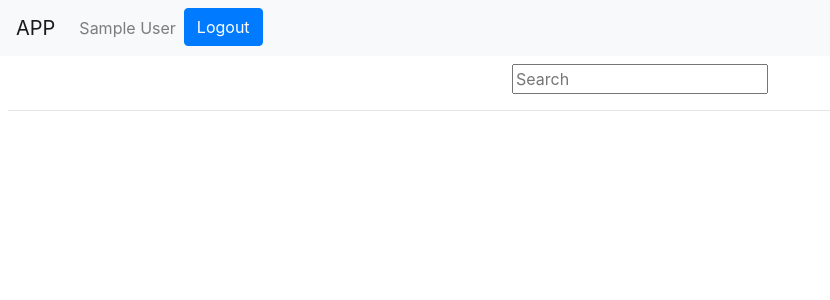
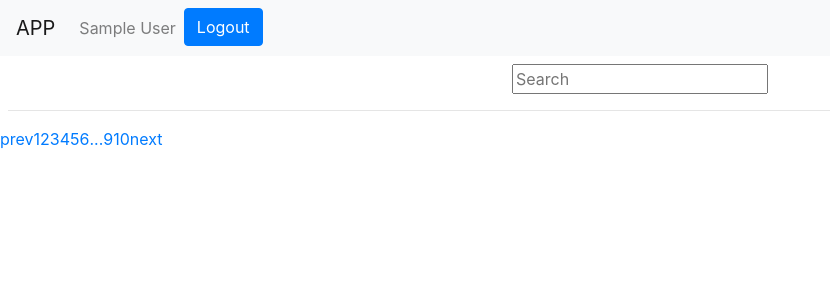
Before and after one commit to rodriguezmanu/crud-users-react-redux, a React (Create React App) app: page /users in a window 1280 px wide. Shown: the top 300 px of the page, without its empty margins (0-830 px from the left). Built offline with nearby package versions, Linux system fonts and the light colour scheme; sample sign-in values are in the browser's storage.

Commit message:
Adding pagination

```diff
--- a/package.json
+++ b/package.json
@@ -9,6 +9,7 @@
     "react": "^16.4.2",
     "react-bootstrap": "^0.32.3",
     "react-dom": "^16.4.2",
+    "react-paginate": "^5.2.4",
     "react-redux": "^5.0.7",
     "react-router-dom": "^4.3.1",
     "react-scripts": "1.1.5",
--- a/src/actions/users.actions.js
+++ b/src/actions/users.actions.js
@@ -12,6 +12,9 @@ import {
   UPDATE_USER_REQUEST,
   UPDATE_USER_SUCCESS,
   UPDATE_USER_FAILURE,
+  GET_USERS_COUNT_REQUEST,
+  GET_USERS_COUNT_SUCCESS,
+  GET_USERS_COUNT_FAILURE,
 } from '../constants/actionTypes';
 import { API } from '../constants/endpoints';
 import { CALL_API } from '../constants/variables';
@@ -19,11 +22,26 @@ import { logout } from './user.actions';
 
 /**
  * GetUsers API handler
+ *
+ * @param {Number} page
  */
-export const getUsers = () => ({
+export const getUsers = (page = 1) => ({
   [CALL_API]: {
     method: 'get',
     types: [GET_USERS_REQUEST, GET_USERS_SUCCESS, GET_USERS_FAILURE],
+    endpoint: `${API.URL + API.USERS.GET}?_page=${page}`,
+  },
+});
+
+/**
+ * GetUsers count API handler for pagination
+ *
+ * @param {Number} page
+ */
+export const getUsersCount = () => ({
+  [CALL_API]: {
+    method: 'get',
+    types: [GET_USERS_COUNT_REQUEST, GET_USERS_COUNT_SUCCESS, GET_USERS_COUNT_FAILURE],
     endpoint: API.URL + API.USERS.GET,
   },
 });
--- a/src/constants/actionTypes.js
+++ b/src/constants/actionTypes.js
@@ -18,6 +18,10 @@ export const GET_USERS_REQUEST = 'GET_USERS_REQUEST';
 export const GET_USERS_SUCCESS = 'GET_USERS_SUCCESS';
 export const GET_USERS_FAILURE = 'GET_USERS_FAILURE';
 
+export const GET_USERS_COUNT_REQUEST = 'GET_USERS_COUNT_REQUEST';
+export const GET_USERS_COUNT_SUCCESS = 'GET_USERS_COUNT_SUCCESS';
+export const GET_USERS_COUNT_FAILURE = 'GET_USERS_COUNT_FAILURE';
+
 export const GET_USER_REQUEST = 'GET_USER_REQUEST';
 export const GET_USER_SUCCESS = 'GET_USER_SUCCESS';
 export const GET_USER_FAILURE = 'GET_USER_FAILURE';
--- a/src/containers/privateRoute/PrivateRoute.js
+++ b/src/containers/privateRoute/PrivateRoute.js
@@ -7,12 +7,14 @@ export class PrivateRoute extends React.PureComponent {
   static propTypes = {
     user: PropTypes.shape({}).isRequired,
     component: PropTypes.func.isRequired,
+    allowedRoles: PropTypes.arrayOf(PropTypes.string).isRequired,
   };
 
   render() {
-    const { user, component: Component, allowedRoles } = this.props;
+    const { user, component: Component, allowedRoles, ...rest } = this.props;
     return (
       <Route
+        {...rest}
         render={props =>
           user.isAuth && allowedRoles.includes(user.data.role) ? (
             <Component {...props} />
--- a/src/containers/users/Users.js
+++ b/src/containers/users/Users.js
@@ -2,7 +2,8 @@ import React from 'react';
 import PropTypes from 'prop-types';
 import { connect } from 'react-redux';
 import { NavLink } from 'react-router-dom';
-import { getUsers, deleteUser, filterUser } from '../../actions/users.actions';
+import ReactPaginate from 'react-paginate';
+import { getUsers, deleteUser, filterUser, getUsersCount } from '../../actions/users.actions';
 
 export class Users extends React.PureComponent {
   static propTypes = {
@@ -11,12 +12,14 @@ export class Users extends React.PureComponent {
     getUsers: PropTypes.func.isRequired,
     deleteUser: PropTypes.func.isRequired,
     filterUser: PropTypes.func.isRequired,
+    getUsersCount: PropTypes.func.isRequired,
   };
 
   componentWillMount() {
-    const { getUsers } = this.props;
+    const { getUsers, getUsersCount } = this.props;
 
     getUsers();
+    getUsersCount();
   }
 
   /**
@@ -38,6 +41,15 @@ export class Users extends React.PureComponent {
     filterUser(event.target.value);
   };
 
+  /**
+   *
+   */
+  handlePageClick = data => {
+    const { getUsers } = this.props;
+
+    getUsers(data.selected + 1);
+  };
+
   render() {
     const { users } = this.props;
 
@@ -47,9 +59,11 @@ export class Users extends React.PureComponent {
           <input type="text" placeholder="Search" onChange={this.filterUserList} />
           <hr />
         </div>
+        <div>
+          {users.filtered && (
+            <div>
               <ul>
-          {users.filtered &&
-            users.filtered.map(item => (
+                {users.filtered.map(item => (
                   <div key={item.id}>
                     <li>
                       <p>
@@ -84,6 +98,20 @@ export class Users extends React.PureComponent {
                 ))}
               </ul>
             </div>
+          )}
+          <ReactPaginate
+            previousLabel="prev"
+            nextLabel="next"
+            pageCount={users.count}
+            marginPagesDisplayed={2}
+            pageRangeDisplayed={5}
+            onPageChange={this.handlePageClick}
+            containerClassName="pagination"
+            subContainerClassName="pages pagination"
+            activeClassName="active"
+          />
+        </div>
+      </div>
     );
   }
 }
@@ -97,6 +125,7 @@ const mapDispatchToProps = {
   getUsers,
   deleteUser,
   filterUser,
+  getUsersCount,
 };
 
 export default connect(
--- a/src/reducers/users.reducer.js
+++ b/src/reducers/users.reducer.js
@@ -9,6 +9,9 @@ import {
   UPDATE_USER_SUCCESS,
   UPDATE_USER_FAILURE,
   FILTER_USER_SUCCESS,
+  GET_USERS_COUNT_REQUEST,
+  GET_USERS_COUNT_SUCCESS,
+  GET_USERS_COUNT_FAILURE,
 } from '../constants/actionTypes';
 
 const initialState = {
@@ -77,6 +80,22 @@ const users = (state = initialState, action) => {
         ),
         isFetching: false,
       };
+    case GET_USERS_COUNT_REQUEST:
+      return {
+        ...state,
+        isFetching: true,
+      };
+    case GET_USERS_COUNT_SUCCESS:
+      return {
+        ...state,
+        count: Math.ceil(action.data.length / 10),
+        isFetching: false,
+      };
+    case GET_USERS_COUNT_FAILURE:
+      return {
+        ...state,
+        isFetching: false,
+      };
     default:
       return state;
   }
```
Also changed, not shown: 1 other file (tests, documents, lock files or other folders). Lines whose indentation alone changed are shown as unchanged.
